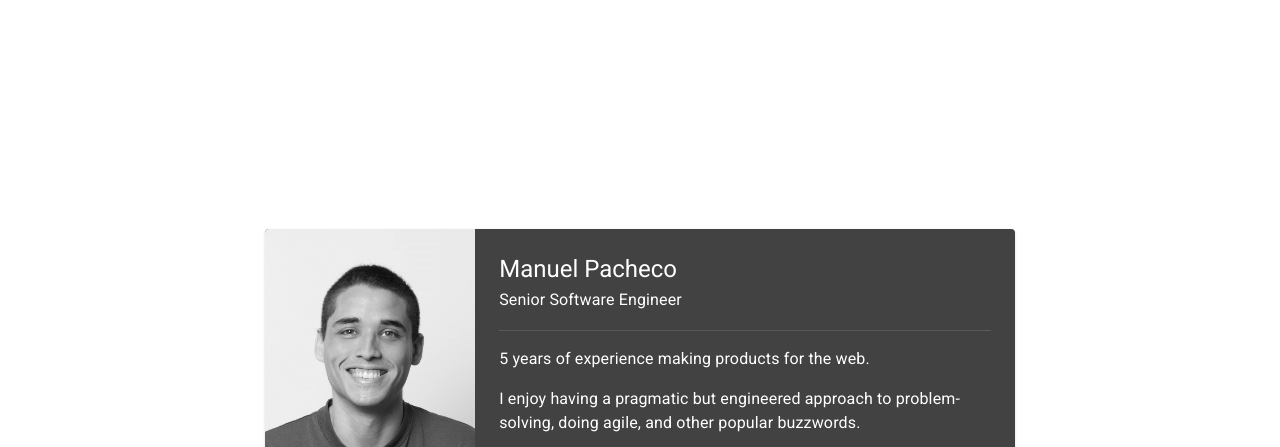
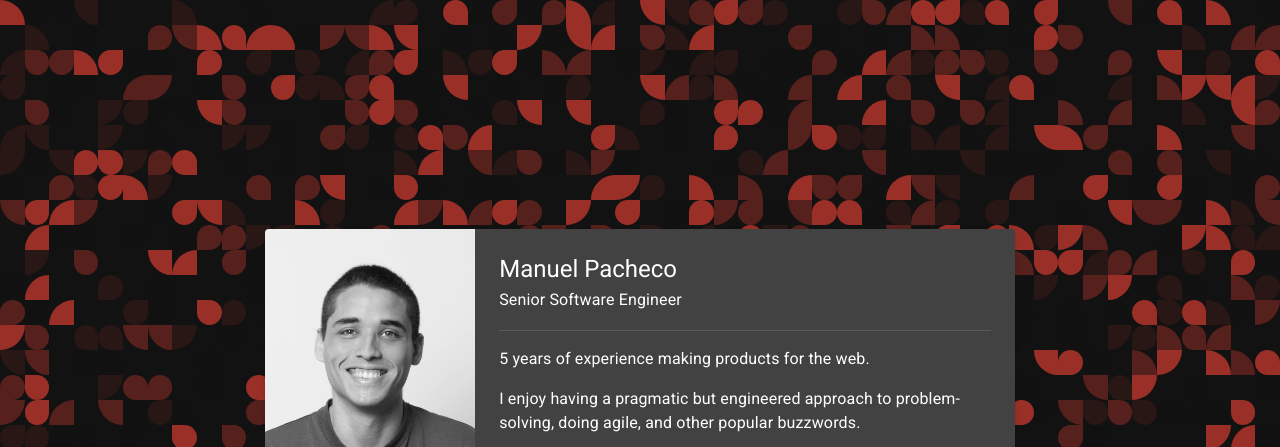
Before and after one commit to ShadowManu/website, a Gatsby site: page / in a window 1280 px wide. Shown: the top 447 px of the page. Built offline with nearby package versions, Linux system fonts and the light colour scheme; Gatsby itself is replaced by a stand-in of ours.

Commit message:
add background component

```diff
--- /dev/null
+++ b/src/components/background.tsx
@@ -0,0 +1,69 @@
+import React from "react"
+
+import { makeStyles, Theme } from "@material-ui/core/styles"
+
+import { useWindowSize } from "../core/use-window-size"
+
+const random = <T extends {}>(opts: T[]): T => {
+  const index = Math.floor(Math.random() * opts.length)
+  return opts[index]
+}
+
+const buildElems = (n: number) =>
+  Array(n)
+    .fill(0)
+    .map((_, i) => {
+      const option = random([1, 2, 4, 8, 7, 11, 13, 14])
+
+      const borderRadius = Array(4)
+        .fill(0)
+        .map((_, j) => ((option >> j) & 1 ? "100%" : "0"))
+        .join(" ")
+
+      const dir = `${Math.floor(Math.random() * 8) * 45}deg`
+      // const colors = ["#121212", "#f44336", "#ff7d12"]
+      const colors = ["#121212", "#f44336"]
+
+      const background = random(colors)
+      // const background = `linear-gradient(${dir}, ${start} 0%, ${end} 100%)`
+      const opacity = random(["10%", "30%", "60%"])
+
+      return { style: { borderRadius, background, opacity } }
+    })
+
+const Background = () => {
+  const size = useWindowSize()
+  const rows = Math.ceil(size.height / 25)
+  const columns = Math.ceil(size.width / 25)
+
+  const classes = useStyles({ rows, columns })
+
+  const elems = buildElems(rows * columns)
+
+  return (
+    <div className={classes.root}>
+      {elems.map(elem => (
+        <div style={elem.style}></div>
+      ))}
+    </div>
+  )
+}
+
+const useStyles = makeStyles<Theme, { rows: number; columns: number }>(
+  theme => ({
+    root: {
+      position: "absolute",
+      zIndex: -1,
+      width: "100%",
+      height: "100%",
+      background: theme.palette.background.default,
+
+      display: "grid",
+      gridTemplateColumns: props => `repeat(${props.columns}, 1fr)`,
+      gridTemplateRows: props => `repeat(${props.rows}, 1fr)`,
+    },
+    item: {},
+  })
+)
+
+export default Background
--- a/src/components/shell.tsx
+++ b/src/components/shell.tsx
@@ -5,6 +5,7 @@ import { makeStyles, Theme, ThemeProvider } from "@material-ui/core/styles"
 import classNames from "classnames"
 
 import { theme } from "../core/theme"
+import Background from "./background"
 
 import "typeface-roboto"
 import "./shell.css"
@@ -26,6 +27,7 @@ const Shell: React.FC<Props> = props => {
         flexDirection="column"
         alignItems="center"
       >
+        <Background />
         <Card className={classNames(classes.card, props.cardClassName)}>
           {props.children}
         </Card>
@@ -36,6 +38,7 @@ const Shell: React.FC<Props> = props => {
 
 const useStyles = makeStyles<Theme, Props>(theme => ({
   box: ({ center: centered }) => ({
+    position: "relative",
     width: "100%",
     minHeight: "100vh",
     justifyContent: centered ? "center" : "flex-start",
--- /dev/null
+++ b/src/core/use-window-size.ts
@@ -0,0 +1,30 @@
+import { useState, useEffect } from "react"
+
+// See more at https://usehooks.com/useWindowSize/
+export const useWindowSize = () => {
+  const isClient = typeof window === "object"
+
+  const getSize = () => {
+    return {
+      width: isClient ? window.innerWidth : undefined,
+      height: isClient ? window.innerHeight : undefined,
+    }
+  }
+
+  const [windowSize, setWindowSize] = useState(getSize)
+
+  useEffect(() => {
+    if (!isClient) {
+      return
+    }
+
+    const handleResize = () => {
+      setWindowSize(getSize())
+    }
+
+    window.addEventListener("resize", handleResize)
+    return () => window.removeEventListener("resize", handleResize)
+  }, []) // Empty array ensures that effect is only run on mount and unmount
+
+  return windowSize
+}
```
